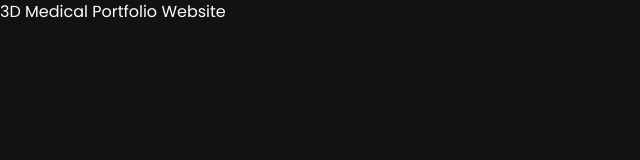
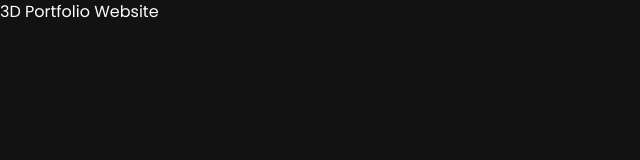
Before and after one commit to OtakuTotipotent/Portfolio-Zohaib-Hassan, a React (Vite) app: page / in a window 1280 px wide. Shown: the top 160 px of the page, without its empty margins (0-640 px from the left). Built offline with nearby package versions, Linux system fonts and the light colour scheme.

Commit message:
chore: change usernames; add target client naming conventions

```diff
--- a/index.html
+++ b/index.html
@@ -1,13 +1,16 @@
 <!doctype html>
 <html lang="en">
+
 <head>
   <meta charset="UTF-8" />
   <link rel="icon" type="image/svg+xml" href="/favicon.svg" />
   <meta name="viewport" content="width=device-width, initial-scale=1.0" />
-    <title>portfolio-faizan-rafiq</title>
+  <title>portfolio-zohaib-hassan</title>
 </head>
+
 <body>
   <div id="root"></div>
   <script type="module" src="/src/main.jsx"></script>
 </body>
+
 </html>
--- a/package.json
+++ b/package.json
@@ -1,5 +1,5 @@
 {
-  "name": "portfolio-faizan-rafiq",
+  "name": "portfolio-zohaib-hassan",
   "private": true,
   "version": "0.0.0",
   "type": "module",
--- a/src/App.jsx
+++ b/src/App.jsx
@@ -1,5 +1,5 @@
 function App() {
-  return <div>3D Medical Portfolio Website</div>;
+  return <div>3D Portfolio Website</div>;
 }
 
 export default App;
```
Also changed, not shown: 2 other files (tests, documents, lock files or other folders). Lines whose indentation alone changed are shown as unchanged.
